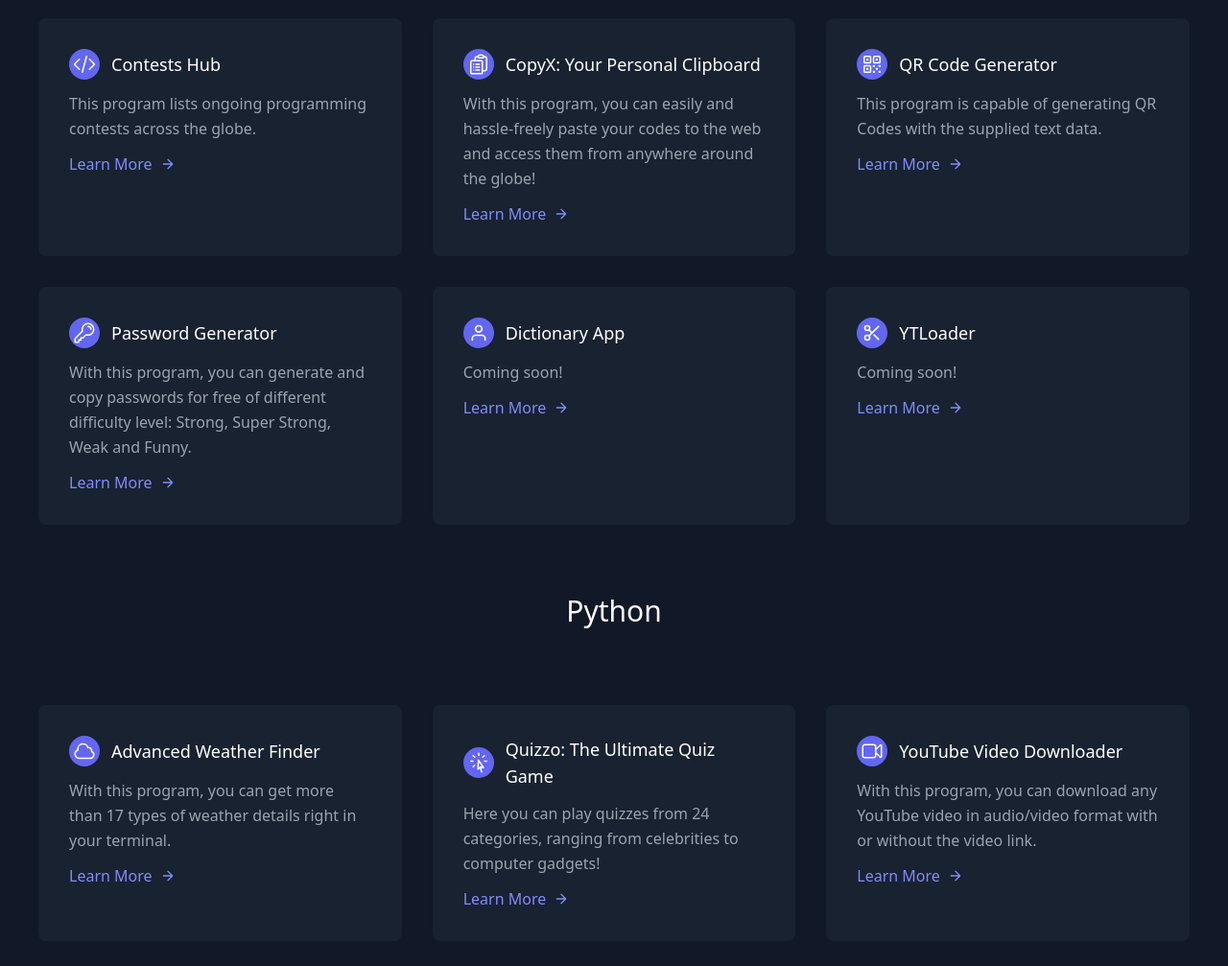
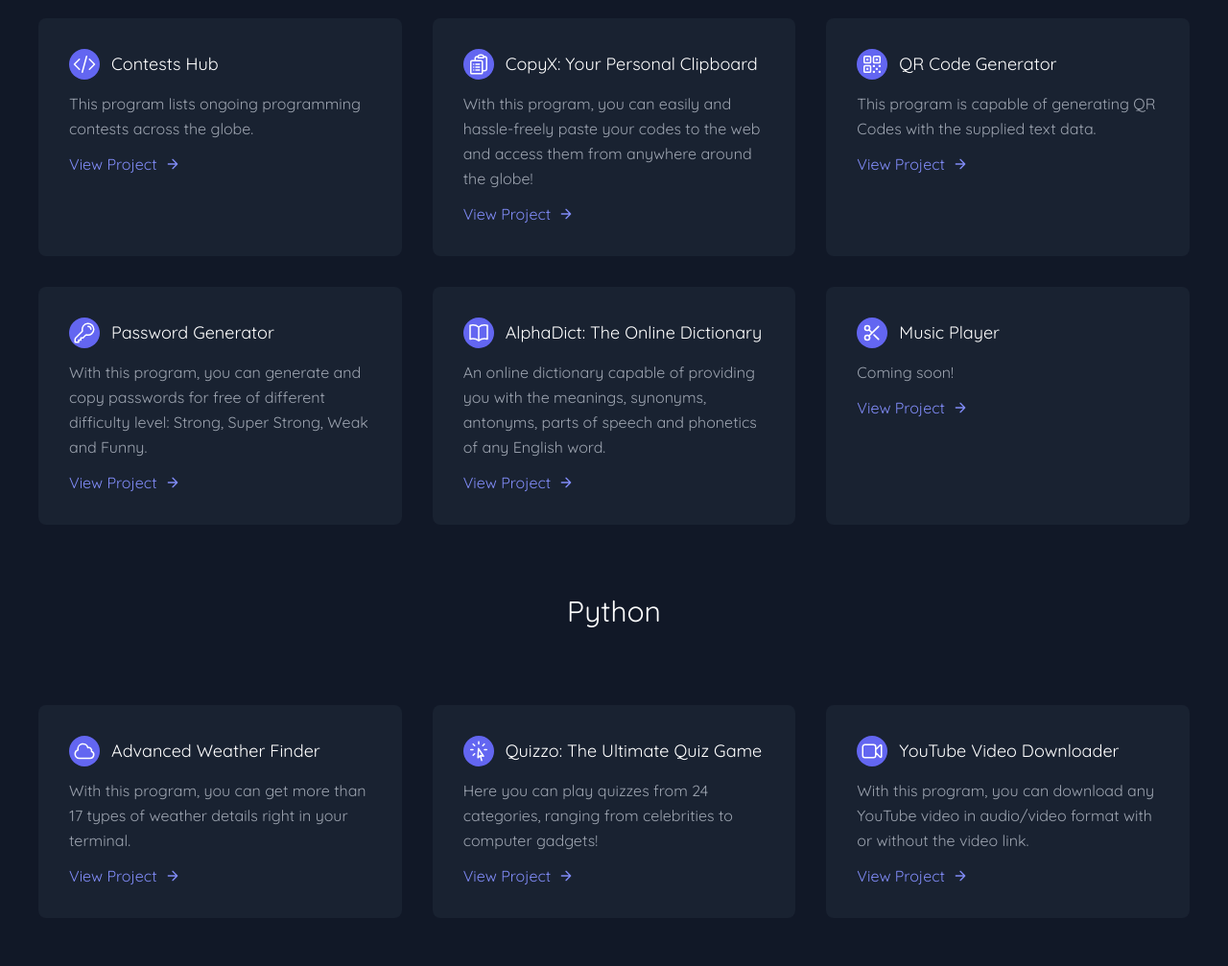
Before and after one commit to codyandersan/codyandersan.github.io, a plain HTML site: page index.html in a window 1280 px wide. Shown: the part 673-1680 px from the top of the page at 96% size. Drawn offline with nearby package versions, Linux system fonts and the light colour scheme.

Commit message:
Added AlphaDict, changed font, Added Coming Soon for Music Player.

```diff
--- a/index.html
+++ b/index.html
@@ -4,10 +4,11 @@
 <head>
     <meta charset="UTF-8">
     <meta name="viewport" content="width=device-width, initial-scale=1.0">
+    <link href="https://fonts.googleapis.com/css?family=Quicksand" rel="stylesheet">
     <script src="https://cdn.tailwindcss.com"></script>
 </head>
 
-<body>
+<body style="font-family: 'Quicksand';">
     <header class="text-gray-400 bg-gray-900 body-font">
         <div class="container mx-auto flex flex-wrap p-5 flex-col md:flex-row items-center">
             <a class="flex title-font font-medium items-center text-white mb-4 md:mb-0">
@@ -68,7 +69,7 @@
                                     <p class="leading-relaxed text-base">This program lists ongoing programming contests
                                         across the globe.</p>
                                     <a class="mt-3 text-indigo-400 inline-flex items-center"
-                                        href="https://codyandersan.github.io/contests_hub/">Learn More
+                                        href="https://codyandersan.github.io/contests_hub/">View Project
                                         <svg fill="none" stroke="currentColor" stroke-linecap="round"
                                             stroke-linejoin="round" stroke-width="2" class="w-4 h-4 ml-2"
                                             viewBox="0 0 24 24">
@@ -98,7 +99,7 @@
                                         hassle-freely paste your codes to the web and access them from anywhere around
                                         the globe!</p>
                                     <a class="mt-3 text-indigo-400 inline-flex items-center"
-                                        href="https://codyandersan.github.io/Copier/">Learn More
+                                        href="https://codyandersan.github.io/Copier/">View Project
                                         <svg fill="none" stroke="currentColor" stroke-linecap="round"
                                             stroke-linejoin="round" stroke-width="2" class="w-4 h-4 ml-2"
                                             viewBox="0 0 24 24">
@@ -128,7 +129,7 @@
                                     <p class="leading-relaxed text-base">This program is capable of generating QR Codes
                                         with the supplied text data.</p>
                                     <a class="mt-3 text-indigo-400 inline-flex items-center"
-                                        href="https://codyandersan.github.io/QR_Code_Generator/">Learn More
+                                        href="https://codyandersan.github.io/QR_Code_Generator/">View Project
                                         <svg fill="none" stroke="currentColor" stroke-linecap="round"
                                             stroke-linejoin="round" stroke-width="2" class="w-4 h-4 ml-2"
                                             viewBox="0 0 24 24">
@@ -157,7 +158,7 @@
                                         passwords for free of different difficulty level: Strong, Super Strong, Weak and
                                         Funny.</p>
                                     <a class="mt-3 text-indigo-400 inline-flex items-center"
-                                        href="https://codyandersan.github.io/Password_Generator/">Learn More
+                                        href="https://codyandersan.github.io/Password_Generator/">View Project
                                         <svg fill="none" stroke="currentColor" stroke-linecap="round"
                                             stroke-linejoin="round" stroke-width="2" class="w-4 h-4 ml-2"
                                             viewBox="0 0 24 24">
@@ -172,18 +173,24 @@
                                 <div class="flex items-center mb-3">
                                     <div
                                         class="w-8 h-8 mr-3 inline-flex items-center justify-center rounded-full bg-indigo-500 text-white flex-shrink-0">
-                                        <svg fill="none" stroke="currentColor" stroke-linecap="round"
-                                            stroke-linejoin="round" stroke-width="2" class="w-5 h-5"
-                                            viewBox="0 0 24 24">
-                                            <path d="M20 21v-2a4 4 0 00-4-4H8a4 4 0 00-4 4v2"></path>
-                                            <circle cx="12" cy="7" r="4"></circle>
+
+                                        <svg xmlns="http://www.w3.org/2000/svg" fill="none" viewBox="0 0 24 24"
+                                            stroke-width="1.5" stroke="currentColor" class="w-6 h-6">
+                                            <path stroke-linecap="round" stroke-linejoin="round"
+                                                d="M12 6.042A8.967 8.967 0 006 3.75c-1.052 0-2.062.18-3 .512v14.25A8.987 8.987 0 016 18c2.305 0 4.408.867 6 2.292m0-14.25a8.966 8.966 0 016-2.292c1.052 0 2.062.18 3 .512v14.25A8.987 8.987 0 0018 18a8.967 8.967 0 00-6 2.292m0-14.25v14.25" />
                                         </svg>
+
                                     </div>
-                                    <h2 class="text-white text-lg title-font font-medium">Dictionary App</h2>
+                                    <h2 class="text-white text-lg title-font font-medium">AlphaDict: The Online
+                                        Dictionary
+                                    </h2>
                                 </div>
                                 <div class="flex-grow">
-                                    <p class="leading-relaxed text-base">Coming soon!</p>
-                                    <a class="mt-3 text-indigo-400 inline-flex items-center" href="#">Learn More
+                                    <p class="leading-relaxed text-base">An online dictionary capable of providing you
+                                        with the meanings, synonyms, antonyms, parts of speech and phonetics of any
+                                        English word.</p>
+                                    <a class="mt-3 text-indigo-400 inline-flex items-center"
+                                        href="https://codyandersan.github.io/AlphaDict/">View Project
                                         <svg fill="none" stroke="currentColor" stroke-linecap="round"
                                             stroke-linejoin="round" stroke-width="2" class="w-4 h-4 ml-2"
                                             viewBox="0 0 24 24">
@@ -206,11 +213,11 @@
                                             <path d="M20 4L8.12 15.88M14.47 14.48L20 20M8.12 8.12L12 12"></path>
                                         </svg>
                                     </div>
-                                    <h2 class="text-white text-lg title-font font-medium">YTLoader</h2>
+                                    <h2 class="text-white text-lg title-font font-medium">Music Player</h2>
                                 </div>
                                 <div class="flex-grow">
                                     <p class="leading-relaxed text-base">Coming soon!</p>
-                                    <a class="mt-3 text-indigo-400 inline-flex items-center" href="#">Learn More
+                                    <a class="mt-3 text-indigo-400 inline-flex items-center" href="#">View Project
                                         <svg fill="none" stroke="currentColor" stroke-linecap="round"
                                             stroke-linejoin="round" stroke-width="2" class="w-4 h-4 ml-2"
                                             viewBox="0 0 24 24">
@@ -251,7 +258,7 @@
                                     <p class="leading-relaxed text-base">With this program, you can get more than 17
                                         types of weather details right in your terminal.</p>
                                     <a class="mt-3 text-indigo-400 inline-flex items-center"
-                                        href="https://github.com/codyandersan/Advanced_Weather_Finder">Learn More
+                                        href="https://github.com/codyandersan/Advanced_Weather_Finder">View Project
                                         <svg fill="none" stroke="currentColor" stroke-linecap="round"
                                             stroke-linejoin="round" stroke-width="2" class="w-4 h-4 ml-2"
                                             viewBox="0 0 24 24">
@@ -281,7 +288,8 @@
                                     <p class="leading-relaxed text-base">Here you can play quizzes from 24 categories,
                                         ranging from celebrities to computer gadgets!</p>
                                     <a class="mt-3 text-indigo-400 inline-flex items-center"
-                                        href="https://github.com/codyandersan/Quizzo-The-Ultimate-Quiz-Game-">Learn More
+                                        href="https://github.com/codyandersan/Quizzo-The-Ultimate-Quiz-Game-">View
+                                        Project
                                         <svg fill="none" stroke="currentColor" stroke-linecap="round"
                                             stroke-linejoin="round" stroke-width="2" class="w-4 h-4 ml-2"
                                             viewBox="0 0 24 24">
@@ -310,7 +318,7 @@
                                     <p class="leading-relaxed text-base">With this program, you can download any YouTube
                                         video in audio/video format with or without the video link.</p>
                                     <a class="mt-3 text-indigo-400 inline-flex items-center"
-                                        href="https://github.com/codyandersan/YouTube-Downloader">Learn More
+                                        href="https://github.com/codyandersan/YouTube-Downloader">View Project
                                         <svg fill="none" stroke="currentColor" stroke-linecap="round"
                                             stroke-linejoin="round" stroke-width="2" class="w-4 h-4 ml-2"
                                             viewBox="0 0 24 24">
@@ -342,7 +350,7 @@
                                     <p class="leading-relaxed text-base">With this program, you can get more than 17
                                         types of weather details right in your terminal.</p>
                                     <a class="mt-3 text-indigo-400 inline-flex items-center"
-                                        href="https://github.com/codyandersan/Advanced_Weather_Finder">Learn More
+                                        href="https://github.com/codyandersan/Advanced_Weather_Finder">View Project
                                         <svg fill="none" stroke="currentColor" stroke-linecap="round"
                                             stroke-linejoin="round" stroke-width="2" class="w-4 h-4 ml-2"
                                             viewBox="0 0 24 24">
```
Also changed, not shown: 1 other file.
